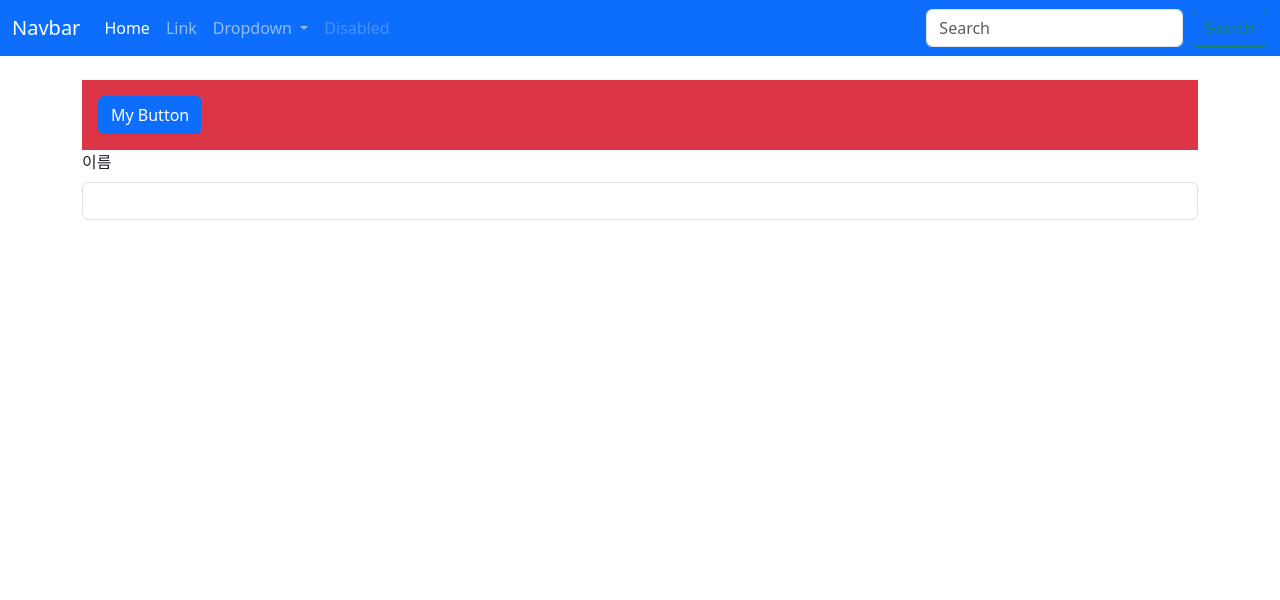
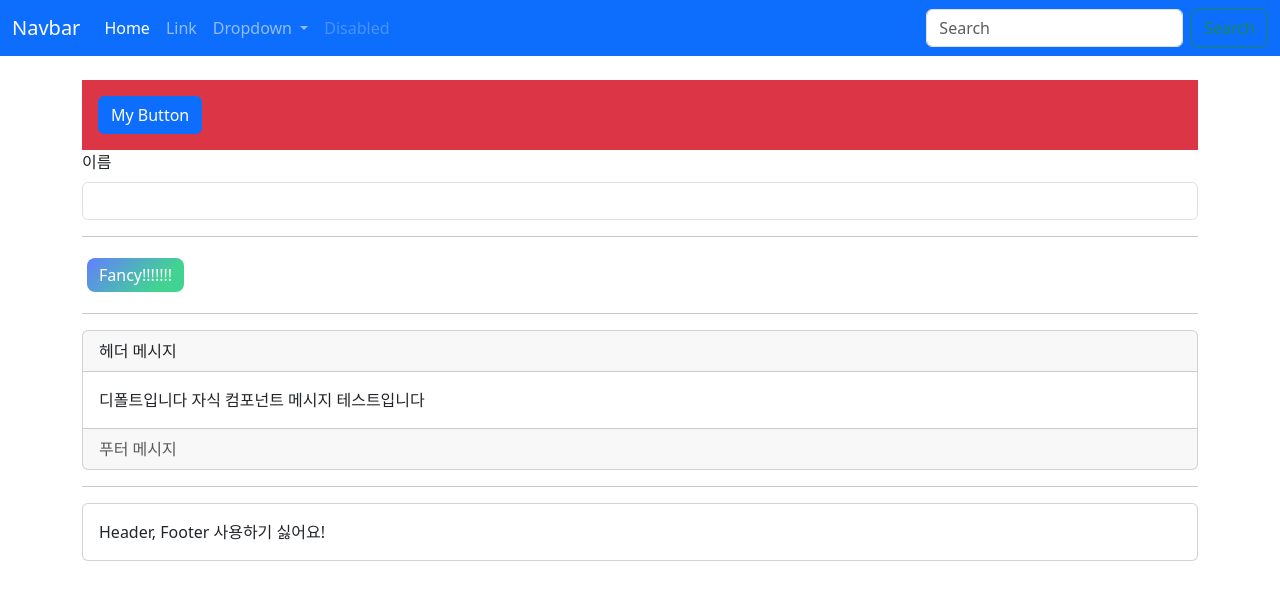
Before and after one commit to h2oi6v0i/vue3-basic, a Vue app: page / in a window 1280 px wide. Shown: the top 600 px of the page. Built offline with nearby package versions, Linux system fonts and the light colour scheme.

Commit message:
[27] : Slots

```diff
--- a/src/components/AppCard.vue
+++ b/src/components/AppCard.vue
@@ -1,70 +1,31 @@
 <template>
   <div class="card">
-    <div class="card-body">
-      <span class="badge bg-secondary"> {{ typeName }}</span>
-      <h5 class="card-title mt-2">{{ title }}</h5>
-      <p class="card-text">{{ contents }}</p>
-      <a href="#" class="btn" :class="isLikeClass" @click="toggleLike">좋아요</a>
+    <!-- header라는 이름의 slot이 정의되었을 때만 보이는 영역 -->
+    <div v-if="$slots.header" class="card-header">
+      <slot name="header" header-message="헤더 메시지"></slot>
+    </div>
+    <div v-if="$slots.default" class="card-body">
+      <slot :child-message="childMessage" test-message="테스트입니다">#Body</slot>
+    </div>
+    <div v-if="hasFooter" class="card-footer text-muted">
+      <slot name="footer" footer-message="푸터 메시지"></slot>
     </div>
   </div>
 </template>
 
 <script>
-import { computed } from 'vue';
+import { ref, computed } from 'vue';
 
 export default {
-  props: {
-    type: {
-      type: String,
-      default: 'news',
-      validator: (value) => {
-        return ['news', 'notice'].includes(value);
-      },
-    },
-    title: {
-      type: String,
-      required: true,
-    },
-    contents: {
-      type: String,
-      // required: true,
-    },
-    isLike: {
-      type: Boolean,
-      default: false,
-    },
-    /**
-     * 배열, 객체같은 레퍼런스 타입의 기본값은 팩토리 함수에서 반환 되어야 한다.
-     * data를 함수로 선언해서 return 하는 것과 같은 이유이다.
-     * reference 타입의 자료형들은 함수로 새롭게 만들어서 리턴을 안 해주면 원본을 참조, 공유해버리기 때문에 함수로 만들어 리턴을 하는 방식으로 해야 하는 것 같다.
-     */
-    obj: {
-      type: Object,
-      default: () => {
-        return {};
-      },
-    },
-  },
+  setup(props, { slots }) {
+    const childMessage = ref('자식 컴포넌트 메시지');
 
-  emits: ['toggleLike'],
+    // footer가 있다면 true를 반환하고, 그렇지 않으면 false를 반환한다.
+    const hasFooter = computed(() => !!slots.footer);
 
-  setup(props, context) {
-    /** 카드 타입 */
-    const typeName = computed(() => {
-      return props.type === 'news' ? '뉴스' : '공지사항';
-    });
-
-    /** 좋아요 상태별 클래스 */
-    const isLikeClass = computed(() => {
-      return props.isLike ? 'btn-danger' : 'btn-outline-danger';
-    });
-
-    /** 좋아요 상태 토글 */
-    const toggleLike = () => {
-      context.emit('toggleLike');
-    };
-
-    return { isLikeClass, typeName, toggleLike };
+    return { childMessage, hasFooter };
   },
 };
 </script>
+
+<style lang="scss" scoped></style>
--- /dev/null
+++ b/src/components/FancyButton.vue
@@ -0,0 +1,28 @@
+<template>
+  <button class="fancy-btn">
+    <slot :fancy-message="fancyMessage">기본입니다</slot>
+  </button>
+</template>
+
+<script>
+import { ref } from 'vue';
+
+export default {
+  setup() {
+    const fancyMessage = ref('Fancy!!!!!!!');
+    return { fancyMessage };
+  },
+};
+</script>
+
+<style scoped>
+.fancy-btn {
+  color: #fff;
+  background: linear-gradient(315deg, #42d392 25%, #647eff);
+  border: 0;
+  padding: 5px 12px;
+  margin: 5px;
+  border-radius: 8px;
+  cursor: pointer;
+}
+</style>
--- a/src/components/PostIndex.vue
+++ b/src/components/PostIndex.vue
@@ -5,7 +5,7 @@
       <hr class="my-4" />
       <div class="row g-3">
         <div v-for="post in posts" :key="post.id" class="col col-4">
-          <AppCard
+          <PostItem
             :type="post.type"
             :title="post.title"
             :contents="post.contents"
@@ -28,13 +28,13 @@
 
 <script>
 import { ref, reactive } from 'vue';
-import AppCard from '@/components/AppCard.vue';
+import PostItem from '@/components/PostItem.vue';
 import PostCreate from '@/components/PostCreate.vue';
 import LabelInput from '@/components/LabelInput.vue';
 
 export default {
   components: {
-    AppCard,
+    PostItem,
     LabelInput,
     PostCreate,
   },
--- a/src/components/TheView.vue
+++ b/src/components/TheView.vue
@@ -3,6 +3,25 @@
     <div class="container py-4">
       <MyButton class="my-button" id="my-button" @click="sayHello" />
       <LabelInput label="이름" data-id="아이디입니다" />
+
+      <hr />
+      <FancyButton>
+        <template #default="{ fancyMessage }">{{ fancyMessage }}</template>
+      </FancyButton>
+
+      <hr />
+      <AppCard>
+        <template #header="{ headerMessage }">{{ headerMessage }}</template>
+        <template #default="{ childMessage, testMessage }">
+          디폴트입니다
+          {{ childMessage }}
+          {{ testMessage }}
+        </template>
+        <template #footer="{ footerMessage }">{{ footerMessage }}</template>
+      </AppCard>
+
+      <hr />
+      <AppCard>Header, Footer 사용하기 싫어요! </AppCard>
     </div>
   </main>
 </template>
@@ -10,11 +29,16 @@
 <script>
 import MyButton from './MyButton.vue';
 import LabelInput from './LabelInput.vue';
+import FancyButton from './FancyButton.vue';
+import AppCard from './AppCard.vue';
+import { ref } from 'vue';
 
 export default {
   components: {
     LabelInput,
     MyButton,
+    FancyButton,
+    AppCard,
   },
 
   setup() {
@@ -22,7 +46,10 @@ export default {
       console.log('Hello');
     };
 
-    return { sayHello };
+    const slotArgs = ref('header');
+    const message = ref('Render Scope');
+
+    return { sayHello, slotArgs, message };
   },
 };
 </script>
```
Also changed, not shown: src/components/PostItem.vue (added, +70 -0 lines).
